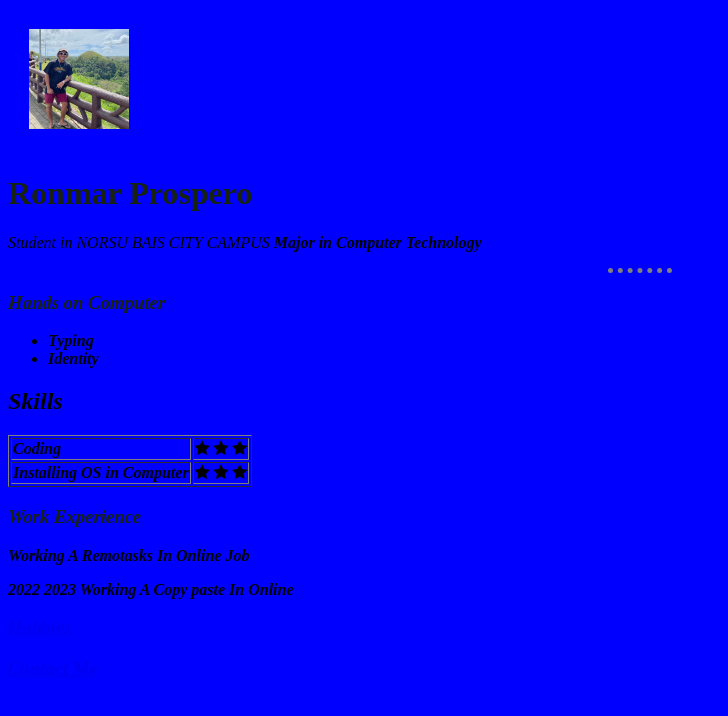
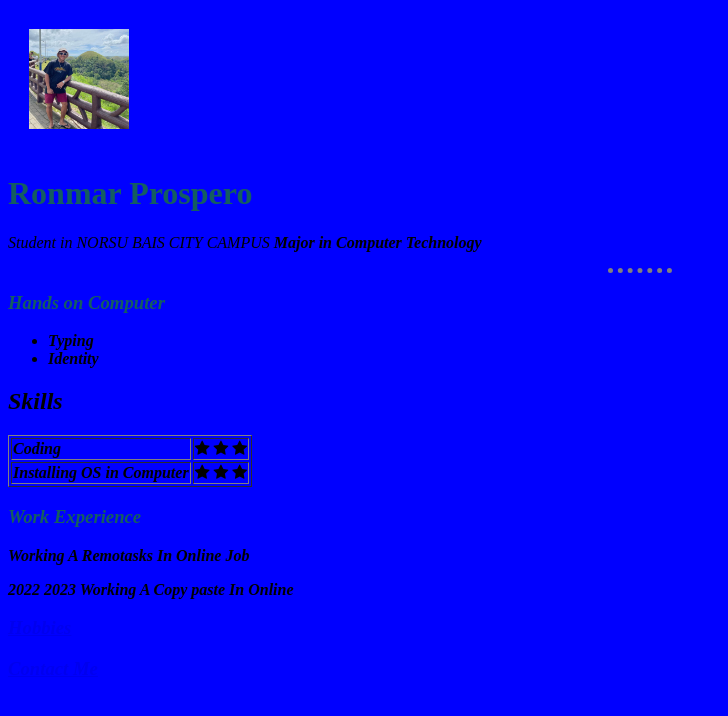
Before and after one commit to rheafrancisco/com102b11, a plain HTML site: page index.html in a window 1280 px wide. Shown: the whole page, without its empty margins (0-728 px from the left). Drawn offline with Linux system fonts and the light colour scheme.

Commit message:
Update styles.css

```diff
--- a/styles.css
+++ b/styles.css
@@ -4,11 +4,11 @@ body {
 }
 
 h1{
-    color: #18230F;
+    color: #145d60;
 
 }
 h3{
-    color: #18230F;
+    color: #145d60;
 
 }
 
```
